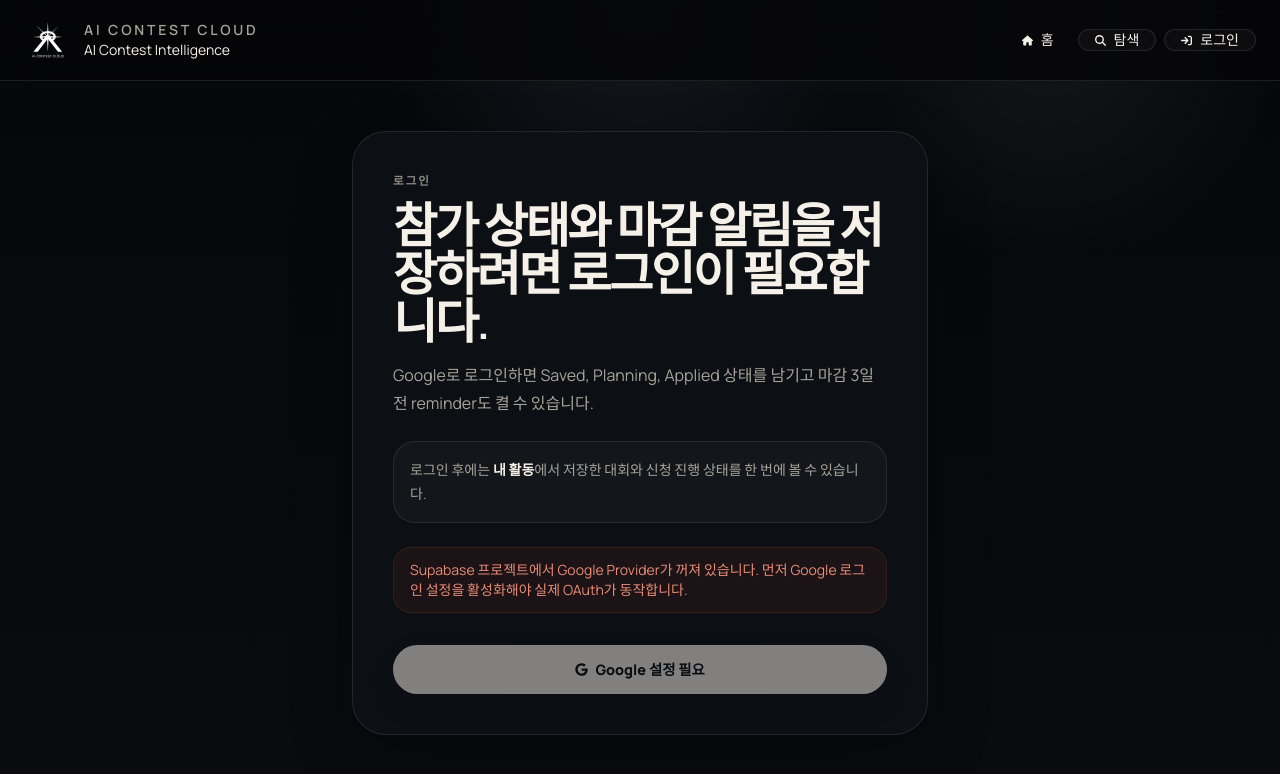
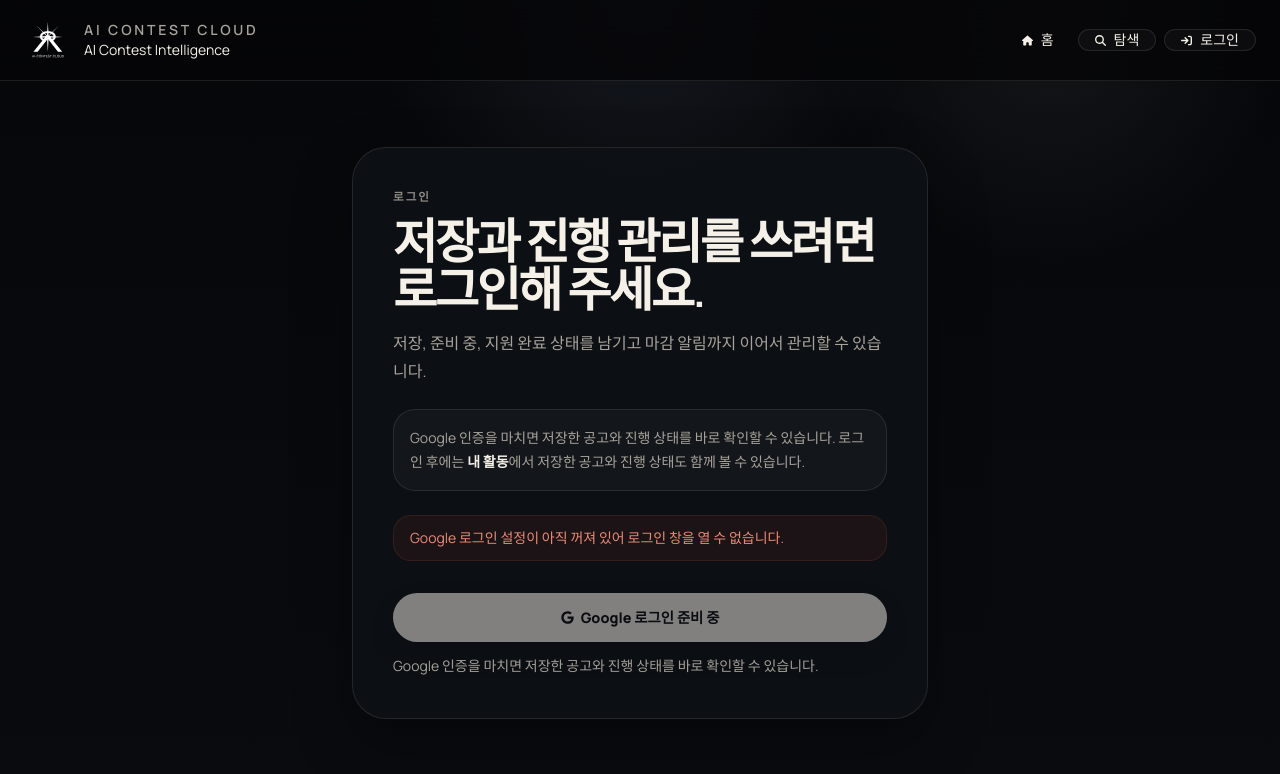
Before and after one commit to lux-02/ai-contest.cloud, a Next.js app: page /login in a window 1280 px wide. Shown: the top 774 px of the page. Built offline with nearby package versions, Linux system fonts and the light colour scheme; no server answers; a web font is replaced by a local one.

Commit message:
Refine login return flow UX

```diff
--- a/app/login/page.tsx
+++ b/app/login/page.tsx
@@ -4,6 +4,7 @@
 import { isSupabaseConfigured } from "@/lib/admin-auth";
 import { isGoogleAuthProviderEnabled } from "@/lib/server/auth-provider";
 import { getViewerSession, sanitizeViewerNextPath } from "@/lib/server/viewer-auth";
+import { getViewerReturnDescription } from "@/lib/viewer-next-path";
 
 type PageProps = {
   searchParams: Promise<{
@@ -17,13 +18,14 @@
   const nextPath = sanitizeViewerNextPath(next, "/my");
   const session = await getViewerSession();
   const googleEnabled = await isGoogleAuthProviderEnabled();
+  const returnDescription = getViewerReturnDescription(nextPath);
   const errorMessage =
     error === "oauth_provider"
       ? googleEnabled
-        ? "이전 로그인 시도에서 연결 오류가 있었지만 지금은 Google 로그인이 활성화되어 있습니다. 다시 시도해 주세요."
-        : "Supabase에서 Google Provider가 아직 활성화되지 않았습니다. Dashboard에서 Google 로그인 설정을 먼저 켜야 합니다."
+        ? "로그인 연결에 문제가 있었습니다. 다시 시도해 주세요."
+        : "Google 로그인이 아직 준비되지 않았습니다. 잠시 후 다시 확인해 주세요."
       : error === "oauth"
-        ? "Google 로그인 응답을 처리하지 못했습니다. Supabase의 Google Provider와 허용 Redirect URL 설정을 확인해 주세요."
+        ? "로그인을 마치지 못했습니다. 다시 시도해 주세요."
         : undefined;
 
   if (session.user) {
@@ -35,14 +37,14 @@
       <section className="surface-card mx-auto w-full max-w-xl rounded-[34px] p-8 md:p-10">
         <div className="eyebrow">로그인</div>
         <h1 className="mt-3 text-4xl font-semibold tracking-[-0.05em] text-[var(--foreground)] md:text-5xl">
-          참가 상태와 마감 알림을 저장하려면 로그인이 필요합니다.
+          저장과 진행 관리를 쓰려면 로그인해 주세요.
         </h1>
         <p className="mt-4 text-base leading-7 text-[var(--muted)]">
-          Google로 로그인하면 Saved, Planning, Applied 상태를 남기고 마감 3일 전 reminder도 켤 수 있습니다.
+          저장, 준비 중, 지원 완료 상태를 남기고 마감 알림까지 이어서 관리할 수 있습니다.
         </p>
 
         <div className="mt-6 rounded-[22px] border border-[var(--border)] bg-[rgba(255,255,255,0.03)] px-4 py-4 text-sm leading-6 text-[var(--muted)]">
-          로그인 후에는 <span className="font-semibold text-[var(--foreground)]">내 활동</span>에서 저장한 대회와 신청 진행 상태를 한 번에 볼 수 있습니다.
+          {returnDescription} 로그인 후에는 <span className="font-semibold text-[var(--foreground)]">내 활동</span>에서 저장한 공고와 진행 상태도 함께 볼 수 있습니다.
         </div>
 
         {!isSupabaseConfigured() ? (
@@ -53,7 +55,7 @@
 
         {isSupabaseConfigured() && !googleEnabled ? (
           <div className="mt-6 rounded-[18px] border border-[rgba(196,76,58,0.16)] bg-[rgba(196,76,58,0.08)] px-4 py-3 text-sm text-[var(--danger)]">
-            Supabase 프로젝트에서 Google Provider가 꺼져 있습니다. 먼저 Google 로그인 설정을 활성화해야 실제 OAuth가 동작합니다.
+            Google 로그인 설정이 아직 꺼져 있어 로그인 창을 열 수 없습니다.
           </div>
         ) : null}
 
--- a/components/auth/google-login-button.tsx
+++ b/components/auth/google-login-button.tsx
@@ -1,4 +1,6 @@
 import { FaGoogle } from "react-icons/fa6";
+
+import { getViewerGoogleActionLabel, getViewerReturnDescription } from "@/lib/viewer-next-path";
 
 type GoogleLoginButtonProps = {
   nextPath: string;
@@ -7,19 +9,23 @@
 };
 
 export function GoogleLoginButton({ nextPath, errorMessage, disabled = false }: GoogleLoginButtonProps) {
+  const buttonLabel = getViewerGoogleActionLabel(nextPath);
+  const returnDescription = getViewerReturnDescription(nextPath);
+
   return (
     <div className="space-y-3">
       {disabled ? (
         <span className="primary-button w-full cursor-not-allowed gap-2 opacity-50">
           <FaGoogle className="text-[13px]" aria-hidden="true" />
-          Google 설정 필요
+          Google 로그인 준비 중
         </span>
       ) : (
         <a href={`/auth/google?next=${encodeURIComponent(nextPath)}`} className="primary-button w-full gap-2">
           <FaGoogle className="text-[13px]" aria-hidden="true" />
-          Google로 10초 만에 시작하기
+          {buttonLabel}
         </a>
       )}
+      <p className="text-sm leading-6 text-[var(--muted)]">{returnDescription}</p>
       {errorMessage ? (
         <div className="rounded-[18px] border border-[rgba(196,76,58,0.16)] bg-[rgba(196,76,58,0.08)] px-4 py-3 text-sm text-[var(--danger)]">
           {errorMessage}
--- a/components/contest-hero-actions.tsx
+++ b/components/contest-hero-actions.tsx
@@ -17,6 +17,7 @@
   toggleContestReminderAction,
 } from "@/app/contests/actions";
 import { cn, formatCompactNumber, formatReminderLabel } from "@/lib/utils";
+import { getViewerContinueActionLabel, getViewerReturnDescription } from "@/lib/viewer-next-path";
 import type { ContestTrackingState, ContestTrackingStatus } from "@/types/contest";
 
 type ContestHeroActionsProps = {
@@ -67,6 +68,8 @@
 }: ContestHeroActionsProps) {
   const [isLoginModalOpen, setIsLoginModalOpen] = useState(false);
   const nextPath = `/contests/${slug}`;
+  const loginActionLabel = getViewerContinueActionLabel(nextPath);
+  const returnDescription = getViewerReturnDescription(nextPath);
 
   const openLoginModal = () => setIsLoginModalOpen(true);
   const closeLoginModal = () => setIsLoginModalOpen(false);
@@ -144,10 +147,10 @@
               <div>
                 <div className="eyebrow">로그인 필요</div>
                 <h3 id="contest-login-title" className="mt-3 text-xl font-semibold tracking-[-0.04em] text-[var(--foreground)]">
-                  저장, 진행 상태, 마감 알림은 로그인 후 사용할 수 있습니다.
+                  로그인 후 저장과 진행 상태를 바로 이어서 관리할 수 있습니다.
                 </h3>
                 <p className="mt-3 text-sm leading-6 text-[var(--muted)]">
-                  공모전을 저장하고 준비 상태를 남겨두면 내 활동 페이지에서 모아볼 수 있습니다.
+                  {returnDescription} 저장한 공고와 마감 알림은 내 활동에서 다시 볼 수 있습니다.
                 </p>
               </div>
               <button type="button" onClick={closeLoginModal} className="hero-action-button shrink-0" aria-label="닫기">
@@ -156,8 +159,8 @@
             </div>
 
             <div className="mt-6 flex flex-col gap-3 sm:flex-row">
-              <Link href={`/login?next=${encodeURIComponent(nextPath)}`} className="primary-button flex-1">
-                로그인하고 이어서 보기
+              <Link href={`/auth/google?next=${encodeURIComponent(nextPath)}`} className="primary-button flex-1">
+                {loginActionLabel}
               </Link>
               <button type="button" onClick={closeLoginModal} className="secondary-button flex-1">
                 닫기
--- a/components/contest-preparation-experience.tsx
+++ b/components/contest-preparation-experience.tsx
@@ -7,6 +7,7 @@
 import { ContestIdeationModal } from "@/components/contest-ideation-modal";
 import { InsightPanel } from "@/components/insight-panel";
 import { formatCompactNumber } from "@/lib/utils";
+import { getViewerContinueActionLabel, getViewerReturnDescription } from "@/lib/viewer-next-path";
 import type { Contest, ContestIdeationSession } from "@/types/contest";
 
 type ContestPreparationExperienceProps = {
@@ -64,6 +65,8 @@
   const nextPath = `/contests/${contest.slug}`;
   const primaryLabel = buildPrimaryLabel(session);
   const teamHref = session ? `/team/${contest.id}?session=${session.id}` : "#";
+  const loginActionLabel = getViewerContinueActionLabel(nextPath);
+  const returnDescription = getViewerReturnDescription(nextPath);
 
   function closeLoginModal() {
     setIsLoginModalOpen(false);
@@ -237,10 +240,10 @@
               <div>
                 <div className="eyebrow">로그인 필요</div>
                 <h3 id="contest-ideation-login-title" className="mt-3 text-xl font-semibold tracking-[-0.04em] text-[var(--foreground)]">
-                  브레인스토밍 draft와 팀 빌딩 handoff는 로그인 후에 저장됩니다.
+                  로그인 후 지금 흐름을 그대로 이어서 준비할 수 있습니다.
                 </h3>
                 <p className="mt-3 text-sm leading-6 text-[var(--muted)]">
-                  로그인 후에는 공모전별 진행률과 확정 아이디어를 다시 이어서 볼 수 있습니다.
+                  {returnDescription} 브레인스토밍 draft와 확정 아이디어도 자동으로 이어집니다.
                 </p>
               </div>
               <button type="button" onClick={closeLoginModal} className="hero-action-button shrink-0" aria-label="닫기">
@@ -249,8 +252,8 @@
             </div>
 
             <div className="mt-6 flex flex-col gap-3 sm:flex-row">
-              <Link href={`/login?next=${encodeURIComponent(nextPath)}`} className="primary-button flex-1">
-                로그인하고 이어서 보기
+              <Link href={`/auth/google?next=${encodeURIComponent(nextPath)}`} className="primary-button flex-1">
+                {loginActionLabel}
               </Link>
               <button type="button" onClick={closeLoginModal} className="secondary-button flex-1">
                 닫기
--- /dev/null
+++ b/lib/viewer-next-path.ts
@@ -0,0 +1,69 @@
+export function getViewerReturnTargetLabel(nextPath: string) {
+  if (nextPath.startsWith("/contests/")) {
+    return "이 공고";
+  }
+
+  if (nextPath.startsWith("/contests")) {
+    return "탐색 화면";
+  }
+
+  if (nextPath.startsWith("/team/")) {
+    return "팀 빌딩 화면";
+  }
+
+  if (nextPath.startsWith("/my")) {
+    return "내 활동";
+  }
+
+  return "이전 화면";
+}
+
+export function getViewerReturnDescription(nextPath: string) {
+  const targetLabel = getViewerReturnTargetLabel(nextPath);
+
+  if (targetLabel === "이 공고") {
+    return "Google 인증을 마치면 지금 보던 공고로 바로 돌아갑니다.";
+  }
+
+  if (targetLabel === "내 활동") {
+    return "Google 인증을 마치면 저장한 공고와 진행 상태를 바로 확인할 수 있습니다.";
+  }
+
+  if (targetLabel === "탐색 화면") {
+    return "Google 인증을 마치면 방금 보던 탐색 화면으로 돌아갑니다.";
+  }
+
+  if (targetLabel === "팀 빌딩 화면") {
+    return "Google 인증을 마치면 방금 보던 팀 빌딩 화면으로 돌아갑니다.";
+  }
+
+  return "Google 인증을 마치면 이전 화면으로 돌아갑니다.";
+}
+
+export function getViewerGoogleActionLabel(nextPath: string) {
+  const targetLabel = getViewerReturnTargetLabel(nextPath);
+
+  if (targetLabel === "내 활동") {
+    return "Google로 로그인";
+  }
+
+  if (targetLabel === "이전 화면") {
+    return "Google로 로그인하고 계속하기";
+  }
+
+  return `Google로 로그인하고 ${targetLabel}로 돌아가기`;
+}
+
+export function getViewerContinueActionLabel(nextPath: string) {
+  const targetLabel = getViewerReturnTargetLabel(nextPath);
+
+  if (targetLabel === "내 활동") {
+    return "로그인 후 시작하기";
+  }
+
+  if (targetLabel === "이전 화면") {
+    return "로그인하고 계속하기";
+  }
+
+  return `로그인하고 ${targetLabel}로 돌아가기`;
+}
```
